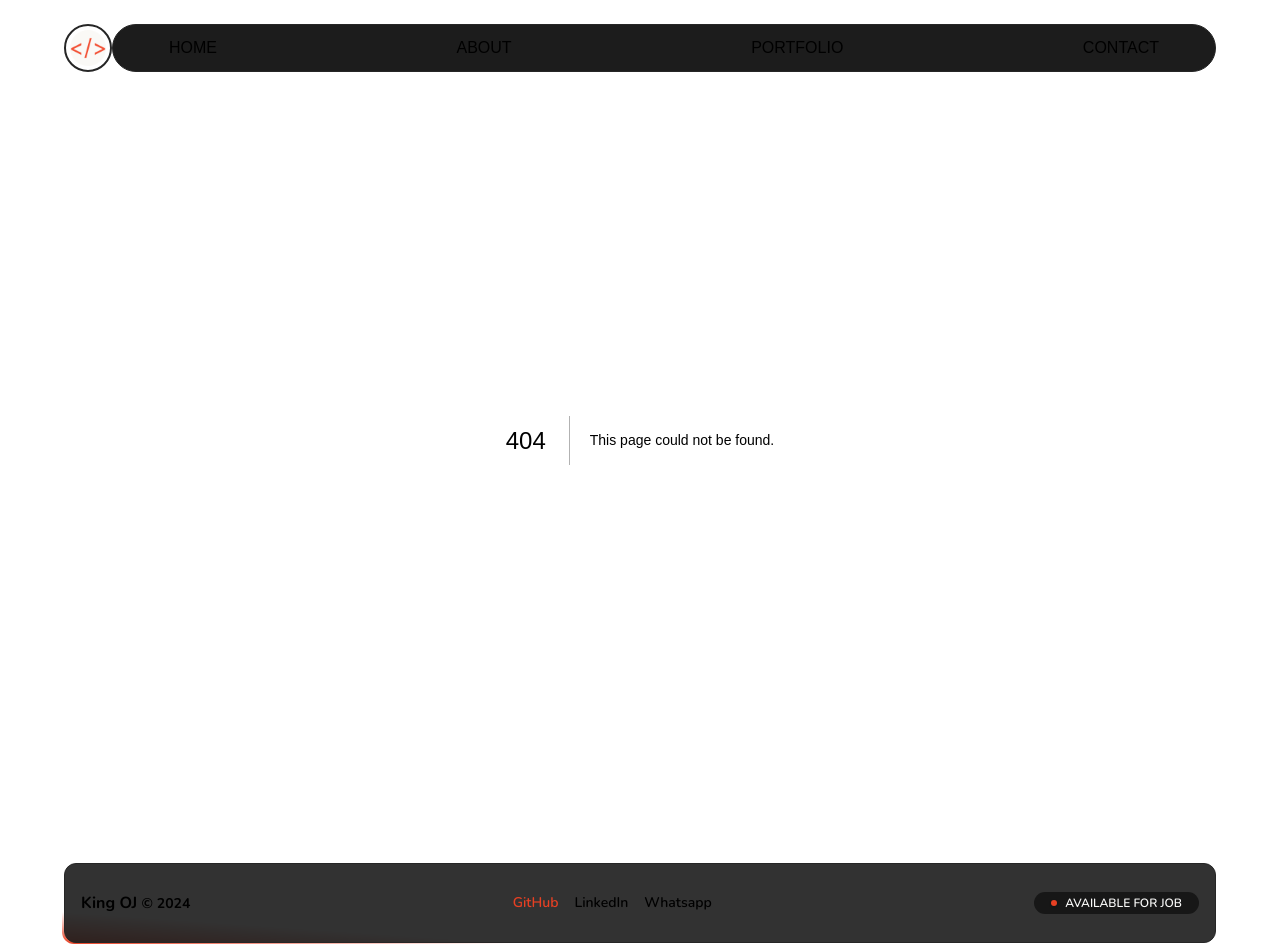
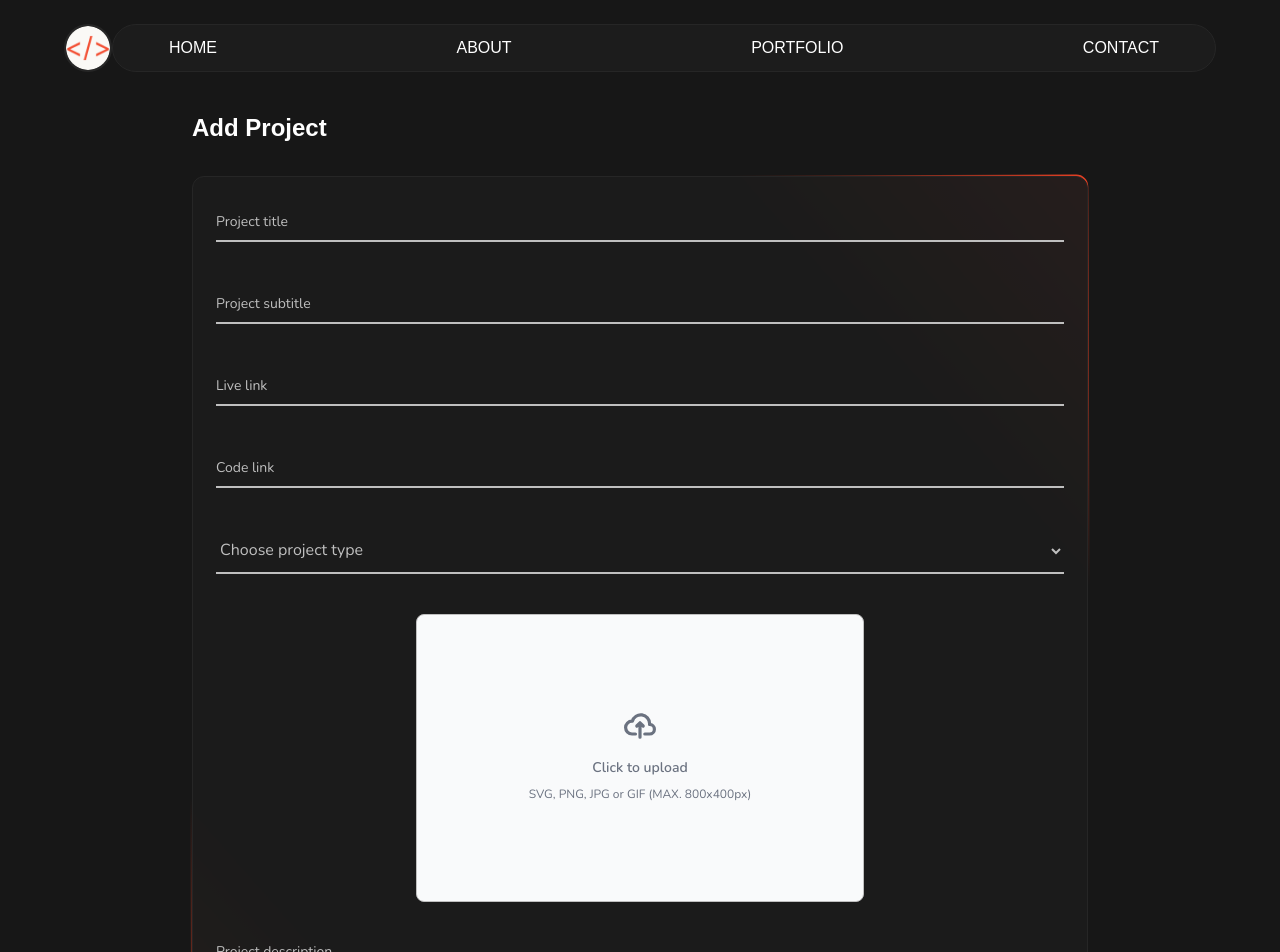
Before and after one commit to King-OJ/modern_portfolio, a Next.js app: page /admin/add-project in a window 1280 px wide. Before the commit this address had no page. Shown: the top 952 px of the page. Built offline with nearby package versions, Linux system fonts and the light colour scheme; a web font is replaced by a local one.

Commit message:
added admin page to add project

```diff
--- /dev/null
+++ b/Components/ImageInputField.tsx
@@ -0,0 +1,98 @@
+"use client";
+
+// components/ImagePreview.tsx
+import { useRef, useState } from "react";
+import Image from "next/image";
+
+interface ImageFile {
+  name: string;
+  size: number;
+}
+
+export default function ImagePreview() {
+  const [imageUrl, setImageUrl] = useState<string | null>(null);
+  const [image, setImage] = useState<ImageFile | null>(null);
+  const fileInputRef = useRef<HTMLInputElement | null>(null);
+
+  // Handle image file selection
+  const handleImageChange = (event: React.ChangeEvent<HTMLInputElement>) => {
+    const file = event.target.files?.[0];
+
+    if (file) {
+      console.log(event.target.files);
+
+      // Create a FileReader to read the file
+      const reader = new FileReader();
+
+      reader.onloadend = () => {
+        // Set the image preview URL and file data
+        setImageUrl(reader.result as string);
+        setImage({
+          name: file.name,
+          size: file.size,
+        });
+      };
+
+      reader.readAsDataURL(file); // Read the file as a Data URL
+    }
+  };
+
+  return (
+    <div className="relative">
+      <div
+        className="w-full h-64 md:h-72 border-accent-foreground border rounded-lg cursor-pointer bg-gray-50 overflow-hidden max-w-md mx-auto"
+        onClick={() => {
+          fileInputRef.current?.click();
+        }}
+      >
+        {!imageUrl && (
+          <div className="flex flex-col items-center justify-center pt-5 pb-6 h-full">
+            <svg
+              className="w-8 h-8 mb-4 text-gray-500 dark:text-gray-400"
+              aria-hidden="true"
+              xmlns="http://www.w3.org/2000/svg"
+              fill="none"
+              viewBox="0 0 20 16"
+            >
+              <path
+                stroke="currentColor"
+                strokeLinecap="round"
+                strokeLinejoin="round"
+                strokeWidth="2"
+                d="M13 13h3a3 3 0 0 0 0-6h-.025A5.56 5.56 0 0 0 16 6.5 5.5 5.5 0 0 0 5.207 5.021C5.137 5.017 5.071 5 5 5a4 4 0 0 0 0 8h2.167M10 15V6m0 0L8 8m2-2 2 2"
+              />
+            </svg>
+            <p className="mb-2 text-sm text-gray-500 dark:text-gray-400">
+              <span className="font-semibold">Click to upload</span>
+            </p>
+            <p className="text-xs text-gray-500 dark:text-gray-400">
+              SVG, PNG, JPG or GIF (MAX. 800x400px)
+            </p>
+          </div>
+        )}
+
+        {imageUrl && (
+          <div className="h-full w-full relative">
+            <Image
+              src={imageUrl}
+              quality={100}
+              alt="Preview"
+              fill
+              className="object-cover"
+              sizes="(max-width: 768px) 100vw, 50vw"
+              // Adjust image scaling
+            />
+          </div>
+        )}
+      </div>
+      <input
+        ref={fileInputRef}
+        type="file"
+        accept="image/*"
+        onChange={handleImageChange}
+        className="hidden"
+        multiple
+      />
+    </div>
+  );
+}
--- a/Components/Navbar.tsx
+++ b/Components/Navbar.tsx
@@ -3,16 +3,25 @@ import Image from "next/image";
 import Link from "next/link";
 import { useEffect, useState } from "react";
 import ImageLoadingSkeleton from "./ImageLoadingSkeleton";
+import { usePathname } from "next/navigation";
+import { NavLinks } from "@/utils/types";
 
 function Navbar() {
-  const links: Array<string> = ["home", "about", "portfolio", "contact"];
+  const links: Array<NavLinks> = [
+    { title: "home", path: "/" },
+    { title: "about", path: "/about" },
+    { title: "portfolio", path: "/portfolio" },
+    { title: "contact", path: "/contact" },
+  ];
   const [lastScrollY, setLastScrollY] = useState<Number>(0);
   const [isNavbarVisible, setIsNavbarVisible] = useState<boolean>(true);
   const [isImageReady, setIsImageReady] = useState(false);
 
+  const pathname = usePathname();
+
   const handleScroll = () => {
     if (typeof window !== "undefined") {
-      if (window.scrollY < 200) {
+      if (window.scrollY < 150) {
         setIsNavbarVisible(true);
       } else {
         if (window.scrollY > Number(lastScrollY)) {
@@ -47,11 +56,11 @@ function Navbar() {
         } md:flex md:items-center h-12 transition-all duration-300 ease-in-out transform`}
       >
         <Link href={"/"} className="hidden md:block">
-          <div className="rounded-full overflow-hidden border-2 p-1 w-12 h-12">
+          <div className="rounded-full overflow-hidden border-2 w-12 h-12">
             {!isImageReady && <ImageLoadingSkeleton />}
             <Image
               onLoad={() => setIsImageReady(true)}
-              className="w-auto h-full"
+              className="w-full h-full object-contain"
               src={"/lightmode_logo.png"}
               alt="Clement Ojiguo logo"
               width={0}
@@ -68,10 +77,12 @@ function Navbar() {
               return (
                 <li key={index}>
                   <Link
-                    href={`/${index == 0 ? "/" : link}`}
-                    className="uppercase cursor-pointer p-2 hover:text-primary transition-all duration-150 text-sm md:text-base md:font-medium font-semibold"
+                    href={link.path}
+                    className={`${
+                      pathname == link.path && "text-primary"
+                    } uppercase cursor-pointer p-2 hover:text-primary transition-all duration-150 text-sm md:text-base md:font-medium font-semibold`}
                   >
-                    {link}
+                    {link.title}
                   </Link>
                 </li>
               );
--- /dev/null
+++ b/app/admin/add-project/page.tsx
@@ -0,0 +1,87 @@
+import FloatingLabel from "@/Components/FloatingLabel";
+import ImagePreview from "@/Components/ImageInputField";
+
+function AddProject() {
+  return (
+    <main className="mt-12 md:mt-10">
+      <div className="w-full flex flex-col justify-center md:max-w-4xl md:mx-auto">
+        <h2 className="text-2xl font-extrabold my-4 md:my-8 ">Add Project</h2>
+        <div className="relative inset-0">
+          <div
+            className={`absolute inset-0
+                   bg-gradient-to-tr -mr-[2px] -rotate-[0.2deg]
+               from-80%
+               from-transparent to-primary rounded-xl mb-[2px]`}
+          ></div>
+          <div
+            className={`absolute inset-0
+                   bg-gradient-to-bl mt-[1px] -ml-[2px] -rotate-[0.2deg]
+               from-80%
+               from-transparent to-primary rounded-xl`}
+          ></div>
+          <div
+            className={`absolute inset-0
+               border space-y-1 flex flex-col justify-center items-center bg-muted/95 rounded-xl`}
+          ></div>
+          <form
+            encType="multipart/form-data"
+            action=""
+            className="text-black h-full rounded-xl p-6 flex items-center"
+          >
+            <div className="space-y-10 w-full">
+              <FloatingLabel type="text" label="project title" name="name" />
+              <FloatingLabel
+                type="text"
+                label="project subtitle"
+                name="email"
+              />
+              <FloatingLabel type="text" label="live link" name="name" />
+              <FloatingLabel type="text" label="code link" name="email" />
+
+              <div className="relative">
+                <label htmlFor="type" className="sr-only">
+                  Underline select
+                </label>
+
+                <select
+                  name="type"
+                  id="type"
+                  defaultValue={undefined}
+                  className="focus:outline-none py-2.5 border-b-2 block px-0 w-full bg-transparent text-accent-foreground border-accent-foreground"
+                >
+                  <option value={undefined}>Choose project type</option>
+                  <option value="webApp">Web App</option>
+                  <option value="mobileApp">Mobile App</option>
+                </select>
+              </div>
+
+              <ImagePreview />
+
+              <div className="relative">
+                <label
+                  htmlFor="description"
+                  className="text-sm pb-2.5 text-accent-foreground block"
+                >
+                  Project description
+                </label>
+                <textarea
+                  name="description"
+                  id="description"
+                  className="outline-none text-[16px] md:text-sm text-foreground border-2 p-2 h-24 md:h-32 border-accent-foreground rounded-xl bg-transparent w-full"
+                ></textarea>
+              </div>
+              <button
+                type="submit"
+                className="w-full bg-primary text-white font-bold relative"
+              >
+                Add Project
+              </button>
+            </div>
+          </form>
+        </div>
+      </div>
+    </main>
+  );
+}
+
+export default AddProject;
--- a/app/contact/page.tsx
+++ b/app/contact/page.tsx
@@ -6,7 +6,7 @@ import FloatingLabel from "@/Components/FloatingLabel";
 
 function ContactPage() {
   return (
-    <main className="mt-12 md:mt-0 flex flex-col-reverse md:block">
+    <main className="mt-12 md:mt-10 flex flex-col-reverse md:block">
       <div className="space-y-6 md:hidden mt-8 md:mt-0">
         <h6 className="text-lg md:text-2xl font-bold flex items-center">
           Get in touch with me!{" "}
@@ -38,7 +38,7 @@ function ContactPage() {
           </li>
         </ul>
       </div>
-      <div className="w-full h-[80vh] flex flex-col justify-center">
+      <div className="w-full h-[80vh] md:h-[70vh] flex flex-col justify-center md:max-w-4xl md:mx-auto">
         <h2 className="text-2xl font-extrabold my-4 md:my-8 ">Contact Me</h2>
         <div className="h-[500px] lg:h-[600px] w-full">
           <div className="relative w-full h-full">
@@ -58,7 +58,7 @@ function ContactPage() {
               className={`absolute h-full w-full
                border space-y-1 flex flex-col justify-center items-center bg-muted/95 rounded-xl`}
             >
-              <div className="grid md:grid-cols-2 h-full w-full p-4 md:p-10">
+              <div className="grid md:grid-cols-2 h-full w-full p-2 sm:p-4 md:p-10">
                 <div className="flex-col md:flex justify-between py-6 hidden">
                   <h6 className="text-2xl font-bold flex items-center">
                     Get in touch with me!{" "}
@@ -92,7 +92,7 @@ function ContactPage() {
                 </div>
                 <form
                   action=""
-                  className="text-black h-full bg-background rounded-xl p-6 flex items-center"
+                  className="text-black h-full  rounded-xl py-4 flex items-center"
                 >
                   <div className="space-y-8 w-full">
                     <FloatingLabel type="text" label="your name" name="name" />
--- a/app/globals.css
+++ b/app/globals.css
@@ -55,7 +55,7 @@
 
   button,
   .btn {
-    @apply h-8 px-3 text-sm rounded-md;
+    @apply h-9 px-3 text-sm md:text-base rounded-md flex justify-center items-center;
   }
   .about_box {
     @apply space-y-4 md:space-y-0 p-2 md:py-6 md:h-[290px] flex flex-col items-center md:items-start sm:justify-between;
--- /dev/null
+++ b/app/not-found.tsx
@@ -0,0 +1,22 @@
+import Image from "next/image";
+import Link from "next/link";
+import errorImg from "../public/assets/undraw_page-not-found_6wni.svg";
+
+export default function NotFound() {
+  return (
+    <main className="mt-12 md:mt-10 h-[70vh]">
+      <div className="grid place-content-center h-full space-y-4 text-center">
+        <Image
+          src={errorImg}
+          alt="not found"
+          className="h-72  w-72 md:h-96 md:w-96"
+        />
+        <h2 className="text-2xl font-extrabold">Page Not Found</h2>
+        <p>Could not find requested resource</p>
+        <Link href="/" className="btn bg-primary">
+          Return Home
+        </Link>
+      </div>
+    </main>
+  );
+}
--- /dev/null
+++ b/utils/actions.ts
@@ -0,0 +1,3 @@
+import { ProjectDetails } from "./types";
+
+function addProject(): Promise<ProjectDetails> {}
```
Also changed, not shown: utils/types.ts (+11 -0 lines), public/assets/undraw_page-not-found_6wni.svg (added), 1 other file (tests, documents, lock files or other folders).
